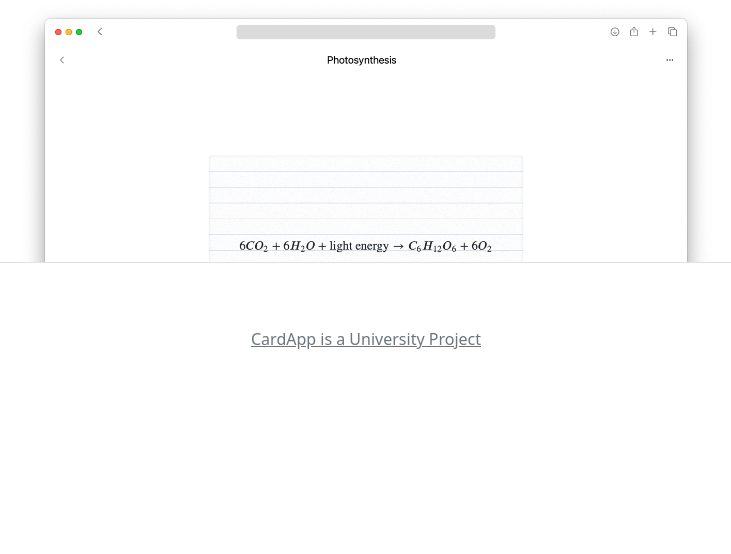
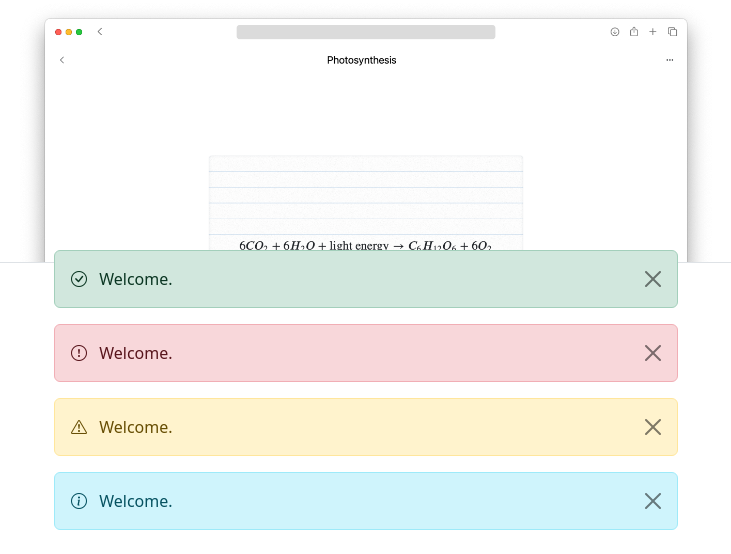
Before and after one commit to Owais-Saeed/TDP, a Flask app: page / in a window 1280 px wide. Shown: the part 322-876 px from the top of the page, without its empty margins (274-1005 px from the left). Run offline with Flask 3, Linux system fonts and the light colour scheme.

Commit message:
Displays flash messages

```diff
--- a/app/blueprints/auth/routes.py
+++ b/app/blueprints/auth/routes.py
@@ -48,7 +48,7 @@ def login():
 def logout():
     logout_user()
     flash('You are logged out.', 'info')
-    return redirect(url_for('main.index'))
+    return redirect(url_for('main.home'))
 
 @auth_bp.route('/register', methods=['GET', 'POST'])
 def register():
--- a/app/blueprints/main/routes.py
+++ b/app/blueprints/main/routes.py
@@ -1,10 +1,14 @@
-from flask import render_template, redirect, url_for
+from flask import render_template, redirect, url_for, flash
 from . import main_bp
 from flask_login import current_user
 
 @main_bp.route('/')
-def index():
+def home():
+    flash('Welcome.', 'success')
+    flash('Welcome.', 'danger')
+    flash('Welcome.', 'warning')
+    flash('Welcome.', 'info')
     # redirect user to dashboard if already logged in
     if current_user.is_authenticated:
         return redirect(url_for('dashboard.home'))
-    return render_template('index.html')
+    return render_template('home.html')
--- a/app/templates/auth/login.html
+++ b/app/templates/auth/login.html
@@ -4,7 +4,7 @@
 
 {% block header %}Sign-in{% endblock %}
 
-{% block content %}
+{% block form %}
 
 <div class="col-lg-5 mx-auto">
   <form class="p-3 p-md-4 border rounded-3 bg-body-tertiary" method="POST" action="{{ url_for('auth.login') }}">
--- a/app/templates/auth/register.html
+++ b/app/templates/auth/register.html
@@ -4,7 +4,7 @@
 
 {% block header %}Sign-up{% endblock %}
 
-{% block content %}
+{% block form %}
 
 <div class="col-lg-5 mx-auto">
   <form class="p-3 p-md-4 border rounded-3 bg-body-tertiary" method="POST" action="{{ url_for('auth.register') }}">
--- /dev/null
+++ b/app/templates/base.html
@@ -0,0 +1,20 @@
+<!DOCTYPE html>
+<html lang="en" data-bs-theme="auto">
+<head>
+  {% include 'partials/head.html' %}
+</head>
+<body>
+
+{% with messages = get_flashed_messages(with_categories=true) %}
+  {% if messages %}
+    {% include 'partials/flash_messages.html' %}
+  {% endif %}
+{% endwith %}
+
+{% block content %}
+{% endblock %}
+
+{% include 'partials/footer.html' %}
+
+</body>
+</html>
--- a/app/templates/index.html
+++ b/app/templates/home.html
@@ -1,9 +1,6 @@
-<!DOCTYPE html>
-<html lang="en" data-bs-theme="auto">
-<head>
-  {% include 'partials/head.html' %}
-</head>
-<body>
+{% extends "base.html" %}
+
+{% block content %}
 
 <div class="px-4 pt-5 my-5 text-center border-bottom">
   <h1 class="display-4 fw-bold text-body-emphasis">CardApp</h1>
@@ -21,7 +18,4 @@
   </div>
 </div>
 
-{% include 'partials/footer.html' %}
-
-</body>
-</html>
+{% endblock %}
--- /dev/null
+++ b/app/templates/partials/flash_messages.html
@@ -0,0 +1,27 @@
+<!-- templates/partials/flash_messages.html -->
+
+<div class="vw-100 position-fixed bottom-0">
+  <div class="container p-2 w-50">
+    {% for category, message in messages %}
+      <!-- alert message -->
+      <div class="alert alert-{{ category }} alert-dismissible fade show" role="alert">
+        <!-- custom icons for alert types -->
+        {% if category == 'success' %}
+          <span class="me-2"><i class="bi bi-check-circle"></i></span>
+        {% elif category == 'danger' %}
+          <span class="me-2"><i class="bi bi-exclamation-circle"></i></span>
+        {% elif category == 'warning' %}
+          <span class="me-2"><i class="bi bi-exclamation-triangle"></i></span>
+        {% elif category == 'info' %}
+          <span class="me-2"><i class="bi bi-info-circle"></i></span>
+        {% else %}
+          <span class="me-2"><i class="bi bi-info-circle"></i></span>
+        {% endif %}
+        <!-- message -->
+        <span>{{ message }}</span>
+        <!-- close button -->
+        <button type="button" class="btn-close" data-bs-dismiss="alert"></button>
+      </div>
+    {% endfor %}
+  </div>
+</div>
--- a/app/templates/partials/footer.html
+++ b/app/templates/partials/footer.html
@@ -4,12 +4,12 @@
   </footer>
 </div>
 
-<div class="modal fade" id="team" tabindex="-1" aria-labelledby="exampleModalLabel" aria-hidden="true">
-  <div class="modal-dialog">
+<div class="modal fade" id="team" tabindex="-1">
+  <div class="modal-dialog modal-dialog-scrollable">
     <div class="modal-content">
       <div class="modal-header">
-        <h1 class="modal-title fs-5" id="exampleModalLabel">The CardApp Team</h1>
-        <button type="button" class="btn-close" data-bs-dismiss="modal" aria-label="Close"></button>
+        <h1 class="modal-title fs-5" id="teamModalLabel">The CardApp Team</h1>
+        <button type="button" class="btn-close" data-bs-dismiss="modal"></button>
       </div>
       <div class="modal-body">
         <p>Bradley Davis</p>
```
Also changed, not shown: app/templates/auth/base_auth.html (+5 -13 lines).
